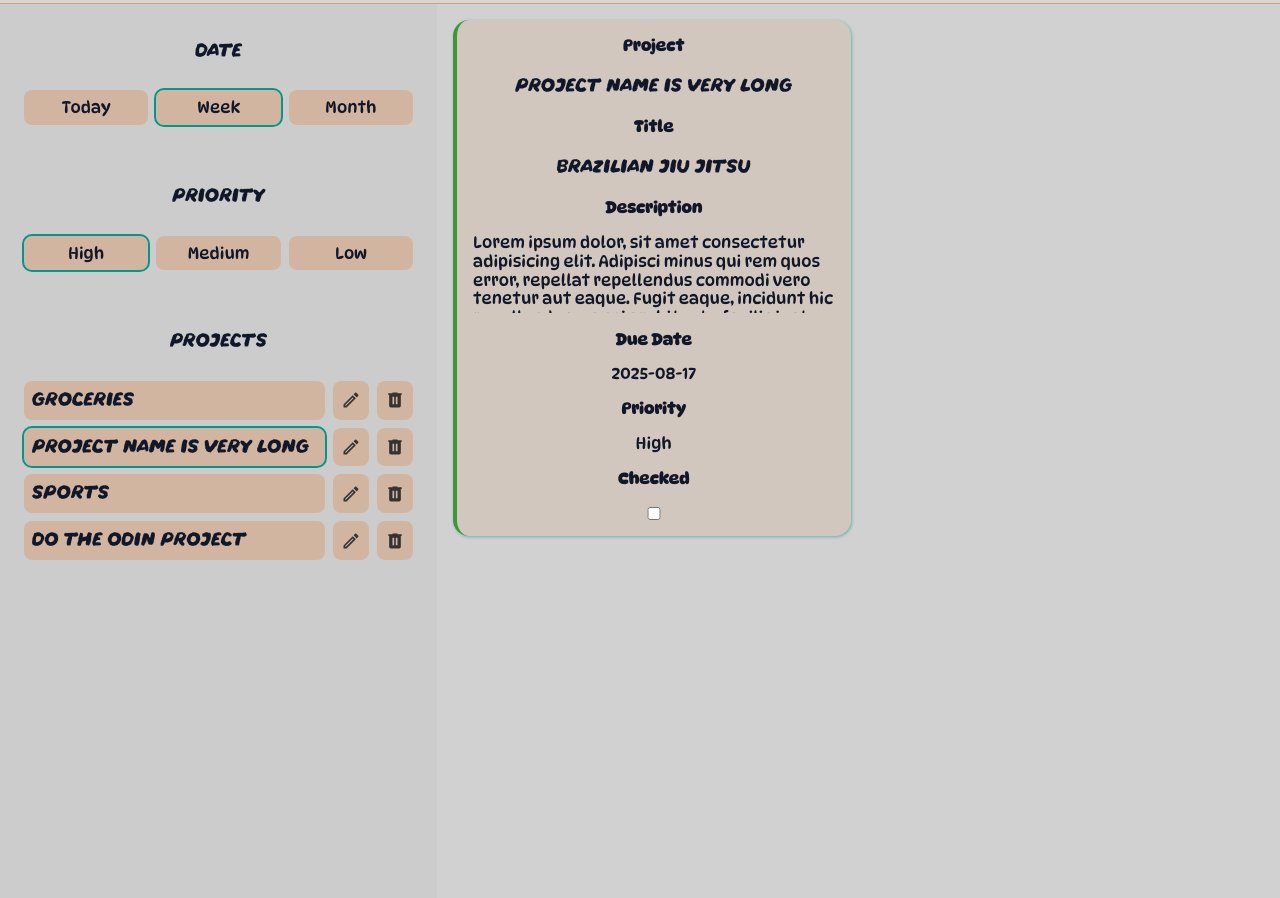
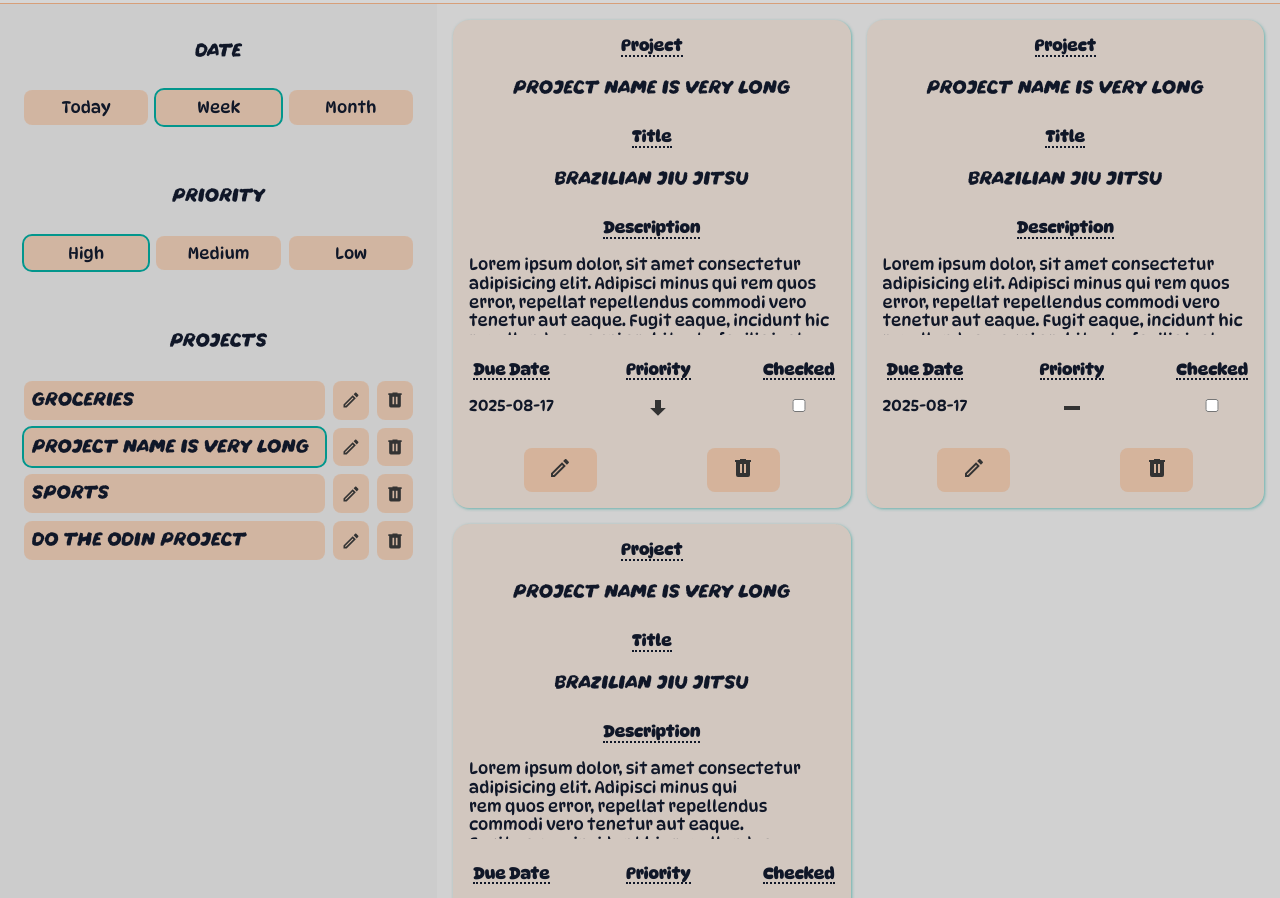
Before and after one commit to bartek8b/zzz-Todo_List, a website built with webpack: page src/template.html in a window 1280 px wide. Shown: the part 44-942 px from the top of the page. Built offline with nearby package versions, Linux system fonts and the light colour scheme.

Commit message:
! Finish styling card

```diff
--- a/src/style.css
+++ b/src/style.css
@@ -8,7 +8,6 @@ body {
   font-size: calc(1rem + 0.02dvw);
   font-family: text, Arial, Helvetica, sans-serif;
 }
-
 body:not(article)::selection {
   background-color: transparent;
 }
@@ -105,8 +104,7 @@ button:hover {
   background-color: hsl(var(--accentWarm));
 }
 button:active {
-  transform: rotateX(90deg);
-  opacity: 0;
+  transform: scale(95%);
 }
 main > aside li > button {
   width: max(100%, calc(var(--gapOutside) * 4));
@@ -123,15 +121,13 @@ ul.projects-list {
 }
 img {
   filter: invert(20%);
+  width: calc(var(--gapInside) * 3);
 }
 .projects-list > li > button:not(:first-child) {
   display: flex;
   align-items: center;
   justify-content: center;
   width: var(--gapInside) * 2;
-}
-.projects-list > li > button:not(:first-child) > img {
-  width: calc(var(--gapInside) * 3);
 }
 .projects-list > li > button:first-child {
   width: calc(100% - var(--gapInside) * 4);
@@ -148,13 +144,13 @@ img {
   outline: 2px solid hsl(var(--accentCold));
 }
 .prior-high {
-  border-left: 4px solid hsl(0, 100%, 50%, 0.7);
+  color:hsl(0, 100%, 50%, 0.7);
 }
 .prior-mid {
-  border-left: 4px solid hsl(60, 100%, 50%, 0.7);
+  color: hsl(60, 100%, 50%, 0.7);
 }
 .prior-low {
-  border-left: 4px solid hsl(120, 100%, 25%, 0.7);
+  color: hsl(120, 100%, 25%, 0.7);
 }
 /* ARTICLE - TODOS GRID */
 main > article {
@@ -176,14 +172,25 @@ main > article {
   padding: var(--gapOutside);
   display: flex;
   flex-direction: column;
+  gap: var(--gapInside);
 }
 .data-set {
   display: flex;
   flex-direction: column;
 }
-.data-set > strong,
 .data-set > p {
   align-self: center;
+}
+.data-set > strong{
+  align-self: center;
+  border-bottom: 2px dotted hsl(var(--font));
+}
+.data-set.card-btns-container{
+  flex-direction: row;
+  justify-content: space-around;
+}
+.data-set.card-btns-container > button{
+  width: 20%;
 }
 .description-para {
   max-height: calc(var(--gapOutside) * 5);
@@ -199,8 +206,11 @@ main > article {
   background: hsl(var(--accentWarm));
   border-radius: 8px;
 }
-
-@media (prefers-color-scheme: dark) {
+.card-low-bar{
+  display: flex;
+  justify-content: space-between;
+}
+/* @media (prefers-color-scheme: dark) {
   :root {
     --font: 0, 0%, 80%;
     --background: 222, 42%, 11%;
@@ -227,7 +237,6 @@ main > article {
   img {
     filter: invert(80%);
   }
-
   .grid-container > div {
     box-shadow: 1px 1px 2px hsl(var(--accentWarm), 0.5);
     background-color: hsl(var(--accentCold), 0.2);
@@ -241,10 +250,10 @@ main > article {
   .description-para::-webkit-scrollbar-thumb {
     background: hsl(var(--accentCold));
   }
-}
+} */
 @media (width <= 767px) {
   main {
     grid-template-columns: 1fr;
-    grid-template-rows: 1fr minmax(auto, 1fr);
+    grid-template-rows: auto;
   }
 }
--- a/src/template.html
+++ b/src/template.html
@@ -40,7 +40,8 @@
               <button><img src="assets/delete.svg" alt="" /></button>
             </li>
             <li>
-              <button class="fontTitle checked">PROJECT NAME IS VERY LONG</button
+              <button class="fontTitle checked">
+                PROJECT NAME IS VERY LONG</button
               ><button><img src="assets/pencil.svg" alt="" /></button>
               <button><img src="assets/delete.svg" alt="" /></button>
             </li>
@@ -58,9 +59,9 @@
         </div>
       </aside>
 
-      <!-- TOBE DONE -->
       <article class="grid-container">
-        <div class="grid-item prior-low">
+        <!-- TOBE GENERATED -->
+        <div class="grid-item">
 
           <div class="data-set">
             <strong>Project</strong>
@@ -72,26 +73,120 @@
           </div>
           <div class="data-set">
             <strong>Description</strong>
-            <p class="description-para">Lorem ipsum dolor, sit amet consectetur adipisicing elit. Adipisci minus qui rem quos error, repellat repellendus commodi vero tenetur aut eaque. Fugit eaque, incidunt hic repellendus magni architecto facilis iusto.</p>
+            <p class="description-para">
+              Lorem ipsum dolor, sit amet consectetur adipisicing elit. Adipisci
+              minus qui rem quos error, repellat repellendus commodi vero
+              tenetur aut eaque. Fugit eaque, incidunt hic repellendus magni
+              architecto facilis iusto.
+            </p>
+          </div>
+          <div class="card-low-bar">
+            <div class="data-set">
+              <strong>Due Date</strong>
+              <p>2025-08-17</p>
+            </div>
+            <div class="data-set">
+              <strong>Priority</strong>
+              <p><img src="assets/arrow-down-bold.svg" alt="low priority" /></p>
+            </div>
+            <div class="data-set">
+              <strong><label for="check">Checked</label></strong>
+              <br />
+              <input type="checkbox" id="check" />
+            </div>
+          </div>
+          <div class="data-set card-btns-container">
+            <button><img src="assets/pencil.svg" alt="" /></button>
+            <button><img src="assets/delete.svg" alt="" /></button>
+          </div>
+        </div>
+
+
+
+        <div class="grid-item">
+
+          <div class="data-set">
+            <strong>Project</strong>
+            <p class="fontTitle">Project name is very long</p>
           </div>
           <div class="data-set">
-            <strong>Due Date</strong>
-            <p>2025-08-17</p>
+            <strong>Title</strong>
+            <p class="fontTitle">brazilian jiu jitsu</p>
           </div>
           <div class="data-set">
-            <strong>Priority</strong>
-            <p>High</p>
+            <strong>Description</strong>
+            <p class="description-para">
+              Lorem ipsum dolor, sit amet consectetur adipisicing elit. Adipisci
+              minus qui rem quos error, repellat repellendus commodi vero
+              tenetur aut eaque. Fugit eaque, incidunt hic repellendus magni
+              architecto facilis iusto.
+            </p>
+          </div>
+          <div class="card-low-bar">
+            <div class="data-set">
+              <strong>Due Date</strong>
+              <p>2025-08-17</p>
+            </div>
+            <div class="data-set">
+              <strong>Priority</strong>
+              <p><img src="assets/minus-thick.svg" alt="low priority" /></p>
+            </div>
+            <div class="data-set">
+              <strong><label for="check">Checked</label></strong>
+              <br />
+              <input type="checkbox" id="check" />
+            </div>
+          </div>
+          <div class="data-set card-btns-container">
+            <button><img src="assets/pencil.svg" alt="" /></button>
+            <button><img src="assets/delete.svg" alt="" /></button>
+          </div>
+        </div>
+
+
+
+        <div class="grid-item">
+
+          <div class="data-set">
+            <strong>Project</strong>
+            <p class="fontTitle">Project name is very long</p>
           </div>
           <div class="data-set">
-            <strong><label for="check">Checked</label></strong>
-            <br>
-            <input type="checkbox" id="check">
+            <strong>Title</strong>
+            <p class="fontTitle">brazilian jiu jitsu</p>
           </div>
-
+          <div class="data-set">
+            <strong>Description</strong>
+            <p class="description-para">
+              Lorem ipsum dolor, sit amet consectetur adipisicing elit. Adipisci
+              minus qui rem quos error, repellat repellendus commodi vero
+              tenetur aut eaque. Fugit eaque, incidunt hic repellendus magni
+              architecto facilis iusto.
+              lore
+            </p>
+          </div>
+          <div class="card-low-bar">
+            <div class="data-set">
+              <strong>Due Date</strong>
+              <p>2025-08-17</p>
+            </div>
+            <div class="data-set">
+              <strong>Priority</strong>
+              <p><img src="assets/arrow-up-bold.svg" alt="low priority" /></p>
+            </div>
+            <div class="data-set">
+              <strong><label for="check">Checked</label></strong>
+              <br />
+              <input type="checkbox" id="check" />
+            </div>
+          </div>
+          <div class="data-set card-btns-container">
+            <button><img src="assets/pencil.svg" alt="" /></button>
+            <button><img src="assets/delete.svg" alt="" /></button>
+          </div>
         </div>
+        <!-- TOBE GENERATED -->
       </article>
-      <!-- TOBE DONE -->
-
     </main>
     <footer>
       <a
```
Also changed, not shown: src/assets/arrow-down-bold.svg (added), src/assets/arrow-up-bold.svg (added), src/assets/minus-thick.svg (added).
